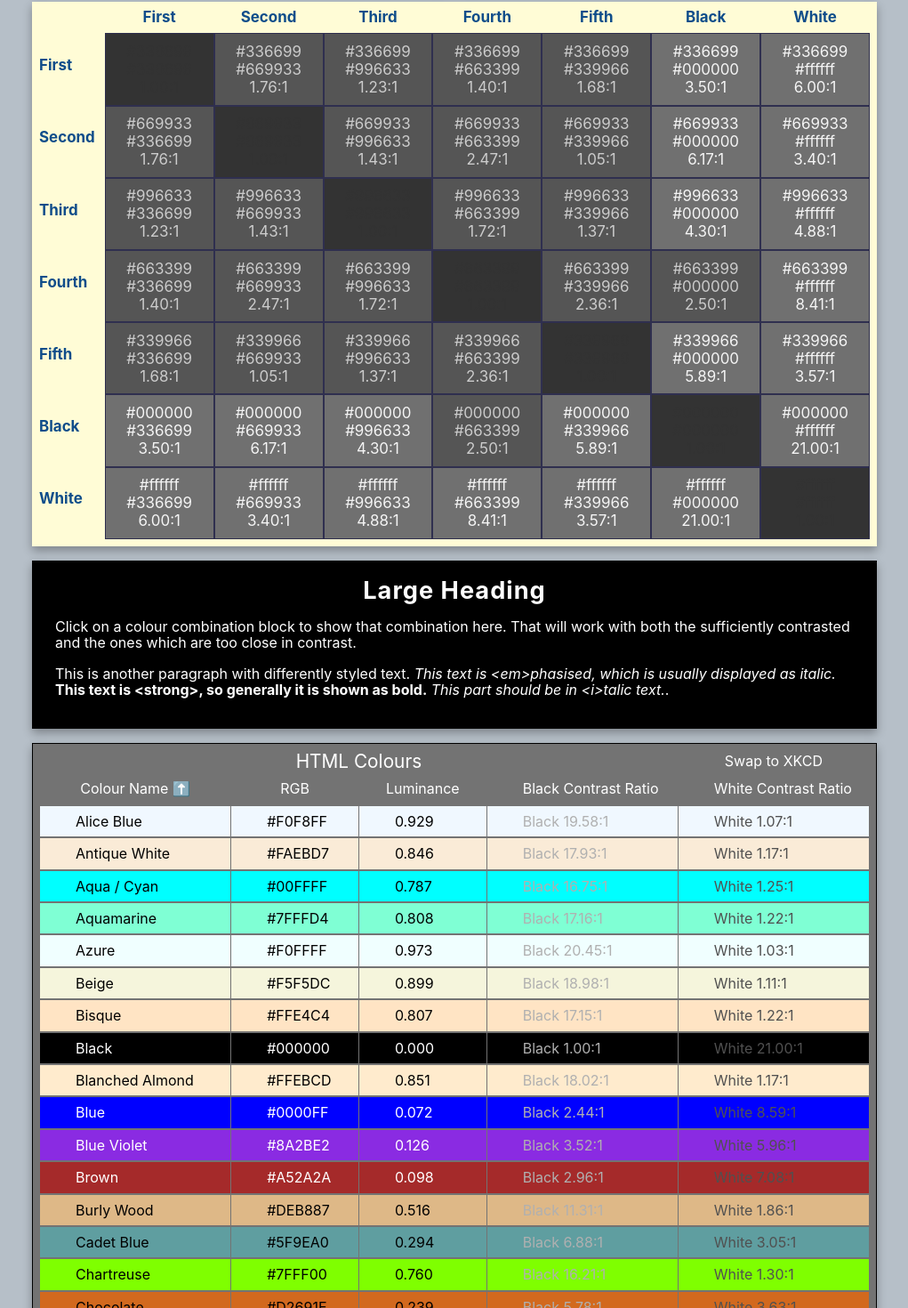
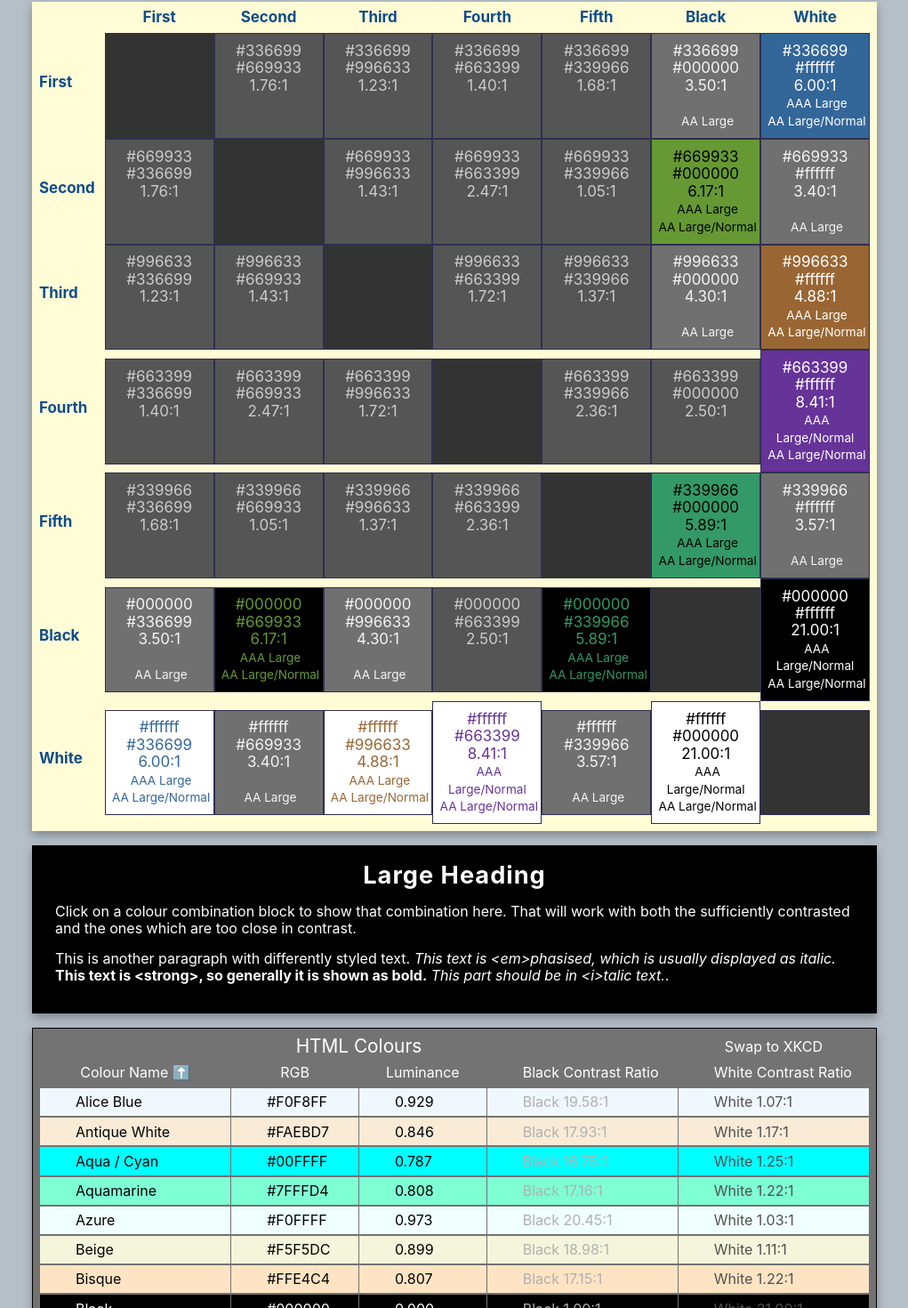
Before and after one commit to JulianNicholls/palette-visualiser-3, a React app: page / in a window 1280 px wide. Shown: the part 288-1758 px from the top of the page at 89% size, without its empty margins (129-1150 px from the left). Built offline with nearby package versions, Linux system fonts and the light colour scheme.

Commit message:
Refactor ColourBlocks and add explicit AA/AAA text

```diff
--- a/src/components/ColourBlocks.js
+++ b/src/components/ColourBlocks.js
@@ -1,9 +1,11 @@
 import React, { useContext } from 'react';
+import PropTypes from 'prop-types';
 
 import { ColourContext } from '../context';
 
 import {
-  ratioThreshold,
+  AAAThreshold,
+  AAThreshold,
   largeThreshold,
   rgbStrToObject,
   contrastRatio,
@@ -11,15 +13,73 @@ import {
 
 const HEADERS = ['First', 'Second', 'Third', 'Fourth', 'Fifth', 'Black', 'White'];
 
-const ColourBlocks = () => {
-  const { rgbs, selectColour } = useContext(ColourContext);
-
+const Block = ({ bgStr, fgStr, selectColour }) => {
   const ratio = (bg, fg) => {
     const bga = rgbStrToObject(bg);
     const fga = rgbStrToObject(fg);
 
     return contrastRatio(bga, fga).toFixed(2);
   };
+
+  const cr = ratio(bgStr, fgStr);
+  let bgCol = bgStr;
+  let fgCol = fgStr;
+  let AAAText = '';
+  let AAText = '';
+  let title;
+
+  if (fgStr === bgStr) {
+    bgCol = '#333'; // Grey and invisible
+    fgCol = '#333';
+  } else if (cr >= AAAThreshold) {
+    AAAText = 'AAA Large/Normal';
+    AAText = 'AA Large/Normal';
+  } else if (cr >= AAThreshold) {
+    bgCol = bgStr; // Selected colours
+    fgCol = fgStr;
+    AAAText = 'AAA Large';
+    AAText = 'AA Large/Normal';
+  } else if (cr >= largeThreshold) {
+    bgCol = '#707070'; // Light Grey, sufficiently contrasted
+    fgCol = '#f5f5f5';
+    AAText = 'AA Large';
+    title = 'Sufficient contrast for large text';
+  } else {
+    bgCol = '#555'; // Grey, but sufficiently contrasted
+    fgCol = '#ccc';
+    title = 'Insufficient contrast';
+  }
+
+  return (
+    <div
+      className="block"
+      style={{ background: bgCol, color: fgCol }}
+      title={title}
+      onClick={() => selectColour(bgStr, fgStr)}
+    >
+      <p>
+        {bgStr}
+        <br />
+        {fgStr}
+        <br />
+        {cr}:1
+        <br />
+        <span className="access">&nbsp;{AAAText}</span>
+        <br />
+        <span className="access">&nbsp;{AAText || ' '}</span>
+      </p>
+    </div>
+  );
+};
+
+Block.propTypes = {
+  bgStr: PropTypes.string.isRequired,
+  fgStr: PropTypes.string.isRequired,
+  selectColour: PropTypes.func.isRequired,
+};
+
+const ColourBlocks = () => {
+  const { rgbs, selectColour } = useContext(ColourContext);
 
   const renderBlocks = () => {
     const colours = [...rgbs, '#000000', '#ffffff'];
@@ -33,52 +93,18 @@ const ColourBlocks = () => {
       );
 
       colours.forEach((fgStr, fg) => {
-        const cr = ratio(bgStr, fgStr);
-        let bgCol, fgCol, title;
-
-        if (fgStr === bgStr) {
-          bgCol = '#333'; // Grey and invisible
-          fgCol = '#333';
-        } else if (cr >= ratioThreshold) {
-          bgCol = bgStr; // Selected colours
-          fgCol = fgStr;
-        } else if (cr >= largeThreshold) {
-          bgCol = '#707070'; // Light Grey, sufficiently contrasted
-          fgCol = '#f5f5f5';
-          title = 'Sufficient contrast for large text';
-        } else {
-          bgCol = '#555'; // Grey, but sufficiently contrasted
-          fgCol = '#ccc';
-          title = 'Insufficient contrast';
-        }
-
         blocks.push(
-          renderBlock(bgCol, fgCol, bgStr, fgStr, cr, title, `${bg}${fg}`)
+          <Block
+            bgStr={bgStr}
+            fgStr={fgStr}
+            key={`${bg}${fg}`}
+            selectColour={selectColour}
+          />
         );
       });
     });
 
     return blocks;
-  };
-
-  const renderBlock = (bgCol, fgCol, bgStr, fgStr, cr, title, key) => {
-    return (
-      <div
-        className="block"
-        key={key}
-        style={{ background: bgCol, color: fgCol }}
-        title={title}
-        onClick={() => selectColour(bgStr, fgStr)}
-      >
-        <p>
-          {bgStr}
-          <br />
-          {fgStr}
-          <br />
-          {cr}:1
-        </p>
-      </div>
-    );
   };
 
   return (
--- a/src/styles/styles.scss
+++ b/src/styles/styles.scss
@@ -157,8 +157,14 @@ h1 {
 
     p {
       margin: 0.6rem 0;
-      line-height: 20px;
+      line-height: 1.15;
       text-align: center;
+    }
+
+    span.access {
+      color: inherit;
+      font-size: 0.8em;
+      font-weight: normal;
     }
   }
 }
@@ -192,7 +198,7 @@ h1 {
   }
 
   div {
-    padding: 0.5rem 0;
+    padding: 0.4rem 0;
     padding-left: 2.5rem;
   }
 
```
Also changed, not shown: src/components/ColourBlock.js (added).
